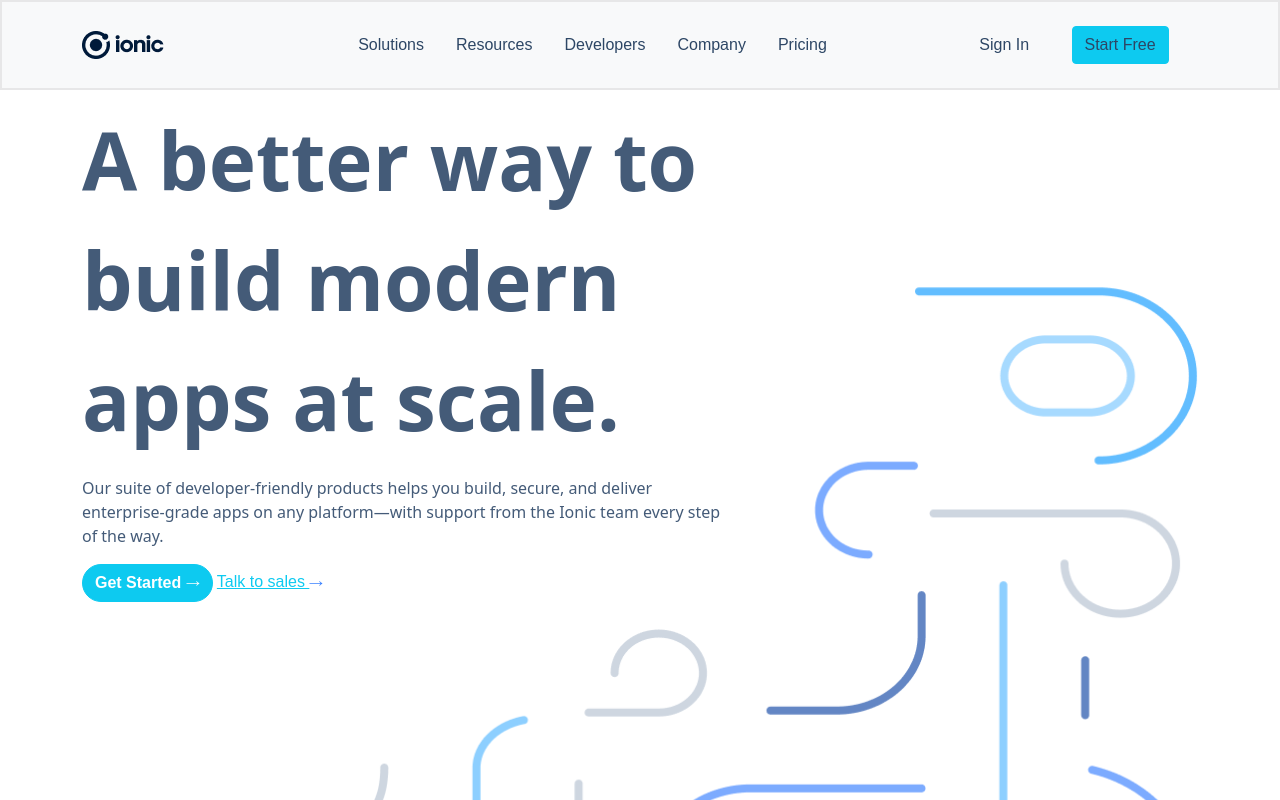
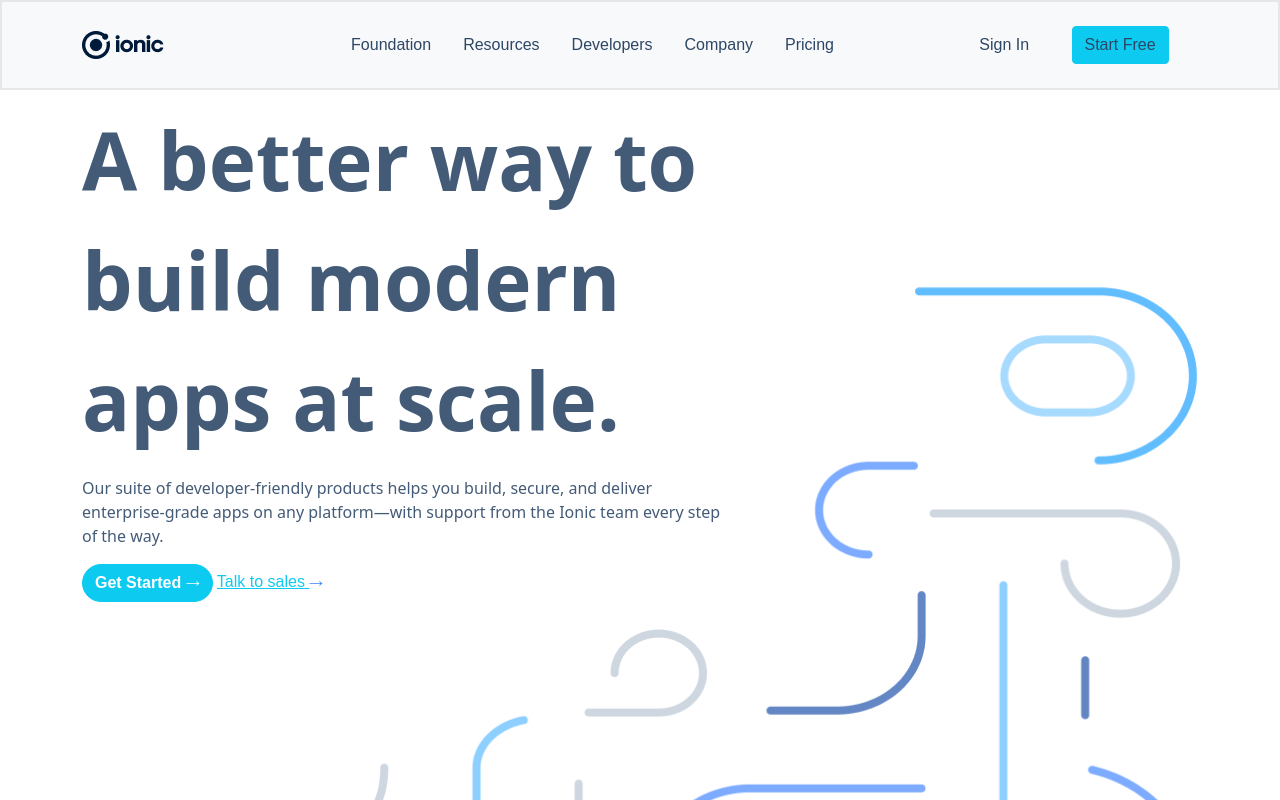
Before and after one commit to RustambekJavascript/group1, a plain HTML site: page index.html in a window 1280 px wide. Shown: the top 800 px of the page. Drawn offline with Linux system fonts and the light colour scheme.

Commit message:
second commit

```diff
--- a/index.html
+++ b/index.html
@@ -36,7 +36,7 @@
             >
               <ul id="navbar-a" class="nav d-flex justify-content-around">
                 <li class="nav-item item1">
-                  <a class="nav-link" href="#">Solutions</a>
+                  <a class="nav-link" href="#">Foundation</a>
                 </li>
                 <li class="nav-item item1">
                   <a class="nav-link" href="#">Resources</a>
```
